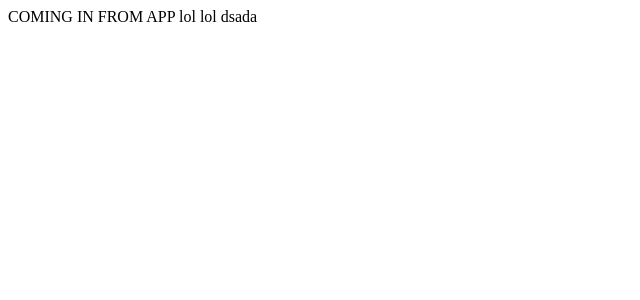
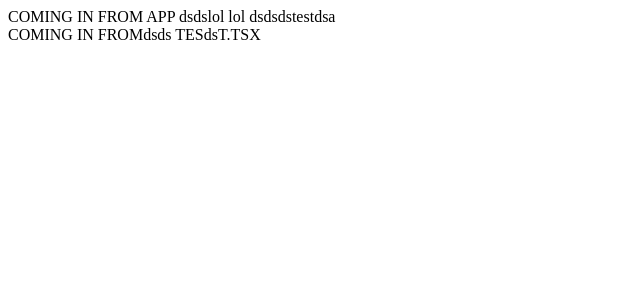
Before and after one commit to kthanesjesdapong/airbnb-submission, a React app: page / in a window 1280 px wide. Shown: the top 300 px of the page, without its empty margins (0-640 px from the left). Built offline with nearby package versions, Linux system fonts and the light colour scheme.

Commit message:
chore: fix configs for eslint

```diff
--- a/package.json
+++ b/package.json
@@ -14,10 +14,12 @@
     "test": "jest --watchAll"
   },
   "dependencies": {
+    "eslint-plugin-prettier": "^5.0.1",
     "react": "^18.2.0",
     "react-dom": "^18.2.0"
   },
   "devDependencies": {
+    "@pmmmwh/react-refresh-webpack-plugin": "^0.5.11",
     "@swc/cli": "^0.1.62",
     "@swc/core": "^1.3.92",
     "@swc/jest": "^0.2.29",
@@ -33,15 +35,19 @@
     "eslint-config-prettier": "^9.0.0",
     "eslint-import-resolver-typescript": "^3.6.1",
     "eslint-plugin-import": "^2.28.1",
+    "eslint-plugin-react": "^7.33.2",
+    "eslint-plugin-react-hooks": "^4.6.0",
     "html-webpack-plugin": "^5.5.3",
     "jest": "^29.7.0",
     "jest-environment-jsdom": "^29.7.0",
     "mini-css-extract-plugin": "^2.7.6",
+    "react-refresh": "^0.14.0",
     "sass-loader": "^13.3.2",
     "style-loader": "^3.3.3",
     "swc-loader": "^0.2.3",
     "terser-webpack-plugin": "^5.3.9",
     "tsconfig-paths-webpack-plugin": "^4.1.0",
+    "type-fest": "^4.4.0",
     "typescript": "^5.2.2",
     "webpack": "^5.88.2",
     "webpack-cli": "^5.1.4",
--- a/src/app/App.tsx
+++ b/src/app/App.tsx
@@ -1,7 +1,10 @@
 // Root LayOut
+import { Test } from "./test";
+
 const App = () => {
     return (
-        <div>COMING IN FROM APP lol lol dsada
+        <div>COMING IN FROM APP dsdslol lol dsdsdstestdsa
+            <Test />
         </div>
     );
 };
--- /dev/null
+++ b/src/app/test.tsx
@@ -0,0 +1,11 @@
+
+export const Test = () => {
+
+    const name = 'lol';
+    const unUsed = 'notused';
+    return (
+        <div>
+            COMING IN FROMdsds TESdsT.TSX
+        </div>
+    );
+};
--- a/tsconfig.json
+++ b/tsconfig.json
@@ -51,6 +51,7 @@
     "include": [
       "src/*",
       "src/**/*",
-      "types/*.d.ts"
+      "types/*.d.ts",
+      "./eslintrc.cjs",
     ],
   }
--- a/webpack/webpack.common.js
+++ b/webpack/webpack.common.js
@@ -5,19 +5,21 @@ const CopyPlugin = require('copy-webpack-plugin');
 const { CleanWebpackPlugin } = require('clean-webpack-plugin');
 const { ProgressPlugin } = require('webpack');
 const TsconfigPathsPlugin = require('tsconfig-paths-webpack-plugin');
+const ReactRefreshWebpackPlugin = require('@pmmmwh/react-refresh-webpack-plugin');
+
 
 const { resolve } = path;
-
+const envVarArr = process.env.npm_lifecycle_script.split(' ',).join('').split('=');
+const envVar = envVarArr[envVarArr.length - 1];
+const isDevelopment = envVar !== 'prod';
 
 module.exports = {
+    mode: isDevelopment ? 'development' : 'production',
     entry: resolve(__dirname, '..', './src/app/index.tsx'),
     resolve: {
-
         plugins: [new TsconfigPathsPlugin({
-            /* options: see below */
             configFile: './tsconfig.json'
         })],
-
         extensions: ['.tsx', '.ts', '.jsx', '.js', '.json'],
     },
     module: {
@@ -86,5 +88,6 @@ module.exports = {
             template: resolve(__dirname, '..', 'public/index.html')
         }),
         new MiniCssExtractPlugin({ filename: '[name].bundle.css' }),
+        new ReactRefreshWebpackPlugin()
     ],
 };
--- a/webpack/webpack.dev.js
+++ b/webpack/webpack.dev.js
@@ -18,5 +18,5 @@ module.exports = merge(webpackConfig, {
     },
     optimization: {
         minimize: false
-    }
+    },
 });
```
Also changed, not shown: .eslintrc.cjs (added), .eslintrc.json (deleted), .prettierrc.js (added), src/app/index.tsx (line endings or trailing spaces), 2 other files (tests, documents, lock files or other folders).
